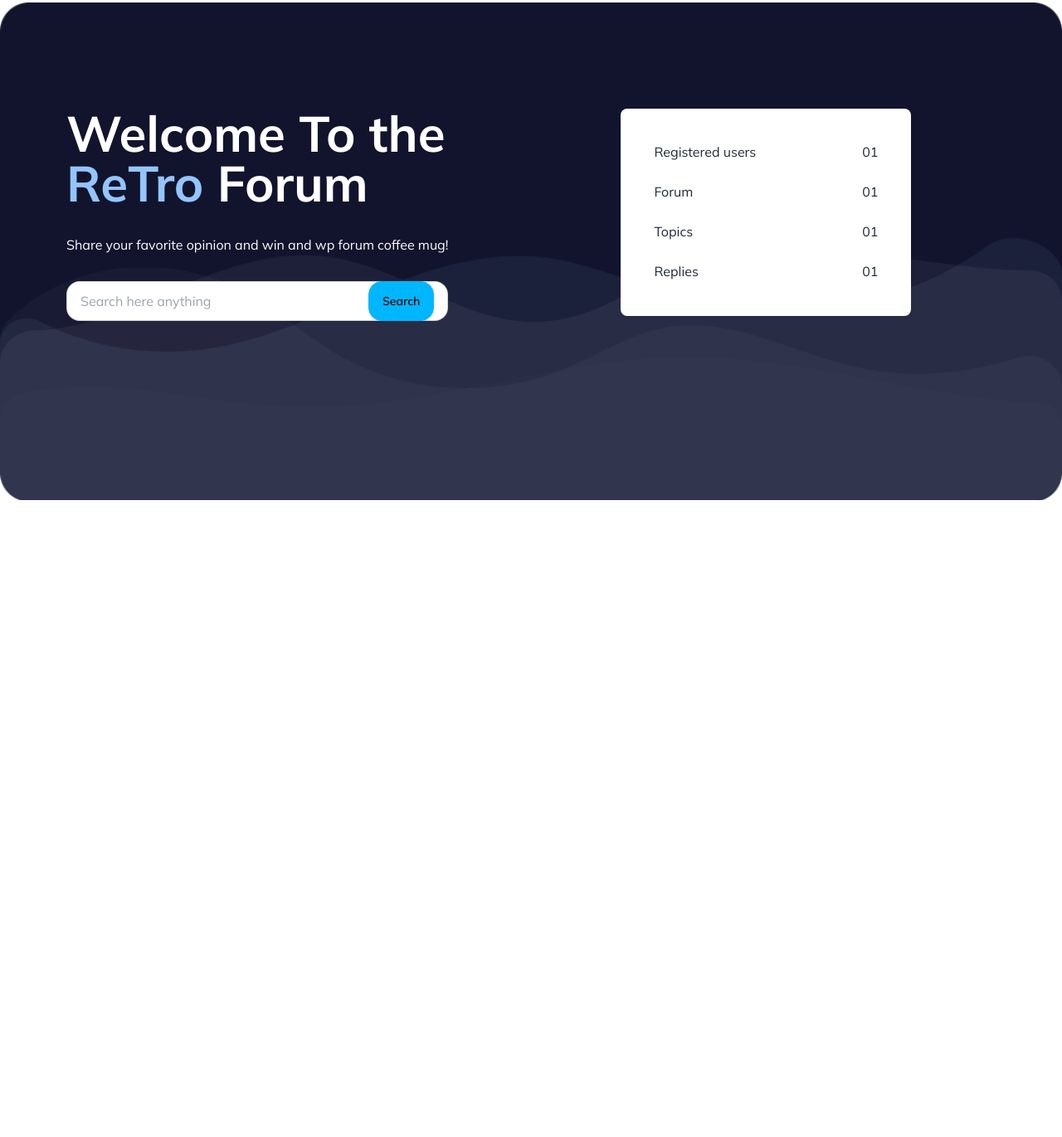
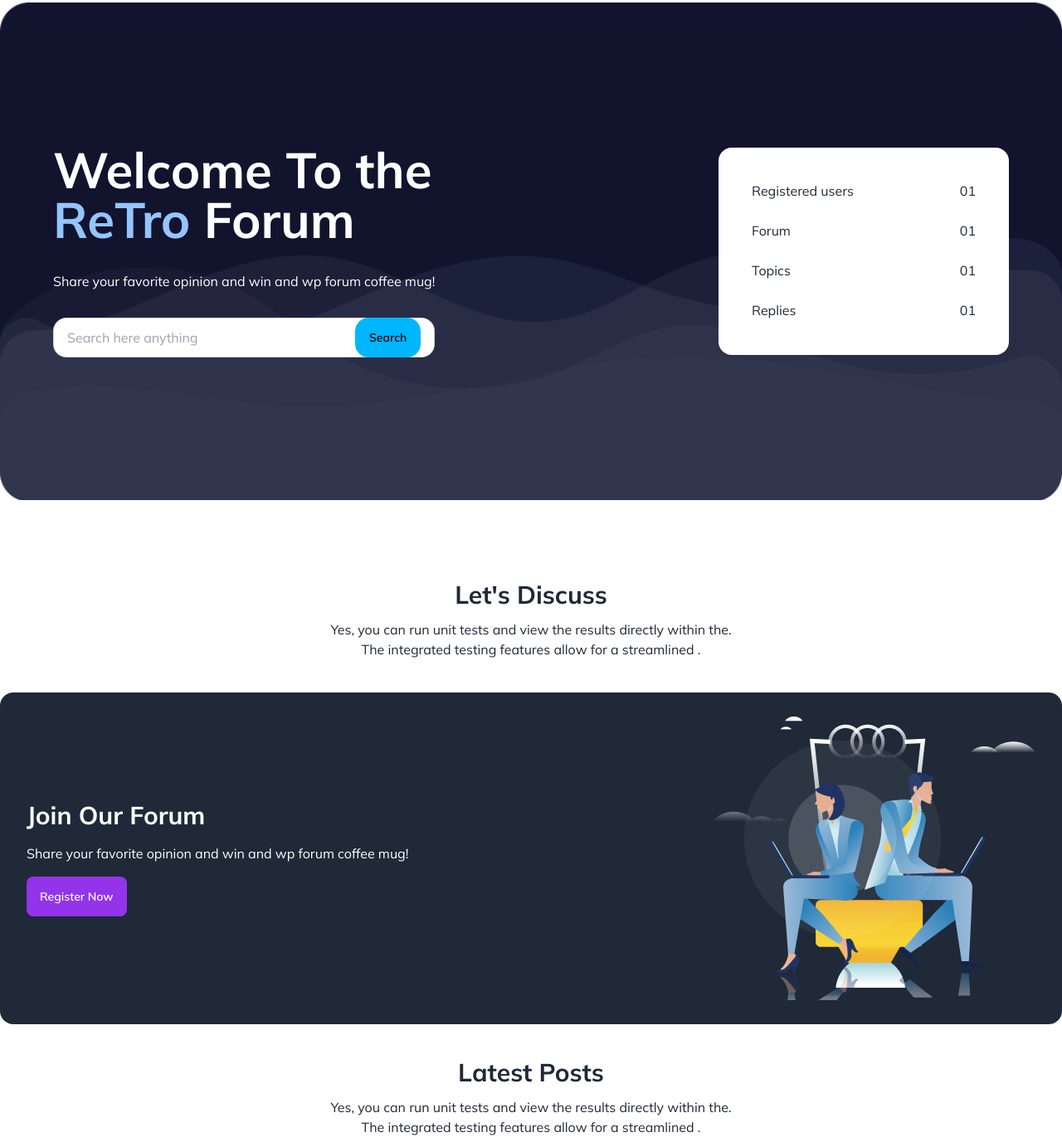
Before and after one commit to asif883/Retro-Forum, a plain HTML site: page index.html in a window 1280 px wide. Shown: the part 109-1480 px from the top of the page at 83% size. Before the commit the page ends 800 px from the top, so only its background shows below. Drawn offline with nearby package versions, Linux system fonts and the light colour scheme.

Commit message:
join forum section

```diff
--- a/index.html
+++ b/index.html
@@ -41,10 +41,10 @@
         </nav>
         <!-- banner -->
         <section>
-            <div class=" h-[600px] mt-8 rounded-lg" style="background-repeat: no-repeat; background-size: cover; background-image: url(images/Group\ 9.png);">
+            <div class="lg:flex justify-between items-center px-16 h-[600px] mt-8 rounded-lg" style="background-repeat: no-repeat; background-size: cover; background-image: url(images/Group\ 9.png); ">
 
-              <div class="flex gap-52">
-                <div class="pl-20 pt-32 space-y-8">
+
+                <div class="space-y-8">
                   <h1 class="text-6xl font-bold text-white">Welcome To the <br><span class="text-blue-300">ReTro</span> Forum</h1>
                   <p class="text-white">Share your favorite opinion and win and wp forum coffee mug!</p>
                   <label class="rounded-2xl input input-bordered flex items-center gap-2">
@@ -52,7 +52,7 @@
                     <button class="btn rounded-2xl btn-info">Search</button>
                   </label>
                 </div>
-                <div class="mt-32 w-[350px] h-[250px] bg-white rounded-lg ">
+                <div class="w-[350px] h-[250px]  bg-white rounded-2xl ">
                    <div class="grid grid-rows-2 gap-6 p-10">
                       <div class="flex justify-between">
                         <p>Registered users</p>
@@ -70,15 +70,45 @@
                         <p>Replies</p>
                         <p>01</p>
                       </div>
+                    </div>
                    </div>
-                </div>
-              </div>
+
 
            </div>
         </section>
     </header>
     <main>
-
+      <!-- let's discuss section -->
+      <section class="mt-24">
+          <div class="text-center space-y-3">
+            <h2 class="text-3xl font-bold">Let's Discuss</h2>
+            <p>
+              Yes, you can run unit tests and view the results directly within  the.<br>The integrated testing features allow for a streamlined .
+            </p>
+          </div>
+      </section>
+      <!-- join forum -->
+      <section class="mt-10">
+          <div class="bg-gray-800 h-[400px] rounded-2xl flex justify-between p-8 items-center">
+              <div class="space-y-4">
+                  <h2 class="text-white text-3xl font-bold">Join Our Forum</h2>
+                  <p class="text-white">Share your favorite opinion and win and wp forum coffee mug!</p>
+                  <button class="btn bg-purple-600 text-white border-0">Register Now</button>
+              </div>
+              <div>
+                  <img src="images/joinforum.png" alt="">
+              </div>
+          </div>
+      </section>
+      <!-- latest post  -->
+      <section class="mt-10">
+        <div class="text-center space-y-3">
+          <h2 class="text-3xl font-bold">Latest Posts</h2>
+          <p>
+            Yes, you can run unit tests and view the results directly within  the.<br>The integrated testing features allow for a streamlined .
+          </p>
+        </div>
+      </section>
     </main>
     <footer>
 
```
Also changed, not shown: images/banner.jpeg (deleted).
